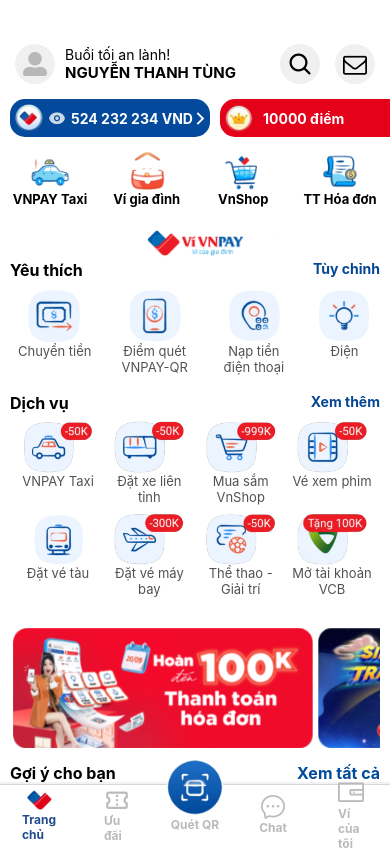
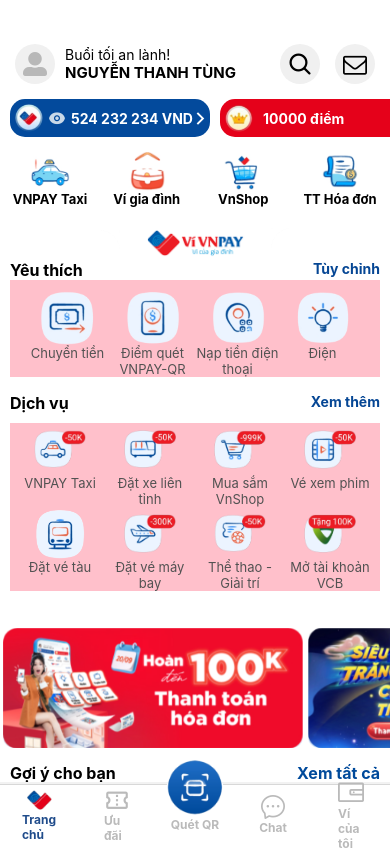
Before and after one commit to ThanhTungEric/VNPayAppUI, a React Native app: screen /tabNavigation in a window 390 px wide. Built offline with nearby package versions, Linux system fonts and the light colour scheme.

Commit message:
push 30/10 sua lai

```diff
--- a/Component/FavoriteFeature.js
+++ b/Component/FavoriteFeature.js
@@ -6,8 +6,16 @@
     TouchableOpacity,
     ScrollView,
     StyleSheet,
+    FlatList,
 } from "react-native";
 import React, { useCallback, useEffect, useState } from "react";
+
+const favoriteFeature = [
+    {icon: require("../assets/icons/chuyentien.png"), text: "Chuyển tiền"},
+    {icon: require("../assets/icons/naptiendienthoai.png"), text: "Điểm quét VNPAY-QR"},
+    {icon: require("../assets/icons/quetmaqr.png"), text: "Nạp tiền điện thoại"},
+    {icon: require("../assets/icons/dien.png"), text: "Điện"},
+]
 
 export default function FavoriteFeature() {
     return (
@@ -16,31 +24,19 @@
                 <Text style={{ fontWeight: "bold", fontSize: 16 }}>Yêu thích</Text>
                 <Text style={{ fontWeight: "bold", color: "#054694" }}>Tùy chỉnh</Text>
             </View>
-            <View style={{ flexDirection: "row", justifyContent: "space-between", paddingHorizontal: 8, paddingTop: 8 }}>
-                <TouchableOpacity>
-                    <View style={{ alignItems: "center"}}>
-                        <Image style={styles.icon} source={require("../assets/icons/chuyentien.png")} />
-                        <Text style={styles.text}>Chuyển tiền</Text>
+
+            <View style={{backgroundColor: "pink", justifyContent: "center", alignItems: "center"}}>
+            <FlatList
+                data={favoriteFeature}
+                numColumns={4}
+                style={{ marginTop: 10}}
+                renderItem={({ item }) => (
+                    <View style={{ alignItems: "center", width: 85 }}>
+                        <Image style={styles.icon} source={item.icon} />
+                        <Text style={styles.text}>{item.text}</Text>
                     </View>
-                </TouchableOpacity>
-                <TouchableOpacity>
-                    <View style={{ alignItems: "center", width: 72 }}>
-                        <Image style={styles.icon} source={require("../assets/icons/naptiendienthoai.png")} />
-                        <Text style={styles.text}>Điểm quét VNPAY-QR</Text>
-                    </View>
-                </TouchableOpacity>
-                <TouchableOpacity>
-                    <View style={{ alignItems: "center", width: 72 }}>
-                        <Image style={styles.icon} source={require("../assets/icons/quetmaqr.png")} />
-                        <Text style={styles.text}>Nạp tiền điện thoại</Text>
-                    </View>
-                </TouchableOpacity>
-                <TouchableOpacity>
-                    <View style={{ alignItems: "center" }}>
-                        <Image style={styles.icon} source={require("../assets/icons/dien.png")} />
-                        <Text style={styles.text}>Điện</Text>
-                    </View>
-                </TouchableOpacity>
+                )}
+            />
             </View>
         </View>
     );
@@ -50,6 +46,7 @@
         width: "100%",
         height: 123,
         backgroundColor: "#fff",
+        paddingHorizontal: 10
     },
     title: {
         flexDirection: "row",
--- a/Component/Poster.js
+++ b/Component/Poster.js
@@ -6,37 +6,33 @@
     TouchableOpacity,
     ScrollView,
     StyleSheet,
+    FlatList,
 } from "react-native";
 import React, { useCallback, useEffect, useState } from "react";
 import { StatusBar } from "expo-status-bar";
 
+const poster = [
+    { image: require("../assets/poster/poster1.png") },
+    { image: require("../assets/poster/poster2.png") },
+    { image: require("../assets/poster/poster3.png") },
+    { image: require("../assets/poster/poster4.png") },
+    { image: require("../assets/poster/poster5.png") },
+    { image: require("../assets/poster/poster6.png") },
+];
+
 export default function Poster() {
     return (
         <View style={styles.container}>
-            <ScrollView
-                horizontal
+            <FlatList
+                data={poster}
+                horizontal={true}
                 showsHorizontalScrollIndicator={false}
-                style={{ flexGrow: 1 }}
-            >
-                <View style={{ alignItems: "center", flexDirection: "row", marginHorizontal: 2.5 }}>
-                    <Image style={styles.image} source={require("../assets/poster/poster1.png")} />
-                </View>
-                <View style={{ alignItems: "center", flexDirection: "row", marginHorizontal: 2.5 }}>
-                    <Image style={styles.image} source={require("../assets/poster/poster2.png")} />
-                </View>
-                <View style={{ alignItems: "center", flexDirection: "row", marginHorizontal: 2.5 }}>
-                    <Image style={styles.image} source={require("../assets/poster/poster3.png")} />
-                </View>
-                <View style={{ alignItems: "center", flexDirection: "row", marginHorizontal: 2.5 }}>
-                    <Image style={styles.image} source={require("../assets/poster/poster4.png")} />
-                </View>
-                <View style={{ alignItems: "center", flexDirection: "row", marginHorizontal: 2.5 }}>
-                    <Image style={styles.image} source={require("../assets/poster/poster5.png")} />
-                </View>
-                <View style={{ alignItems: "center", flexDirection: "row", marginHorizontal: 2.5 }}>
-                    <Image style={styles.image} source={require("../assets/poster/poster6.png")} />
-                </View>
-            </ScrollView>
+                renderItem={({ item }) => (
+                    <View style={{ alignItems: "center", flexDirection: "row", marginHorizontal: 2.5 }}>
+                        <Image style={styles.image} source={item.image} />
+                    </View>
+                )}
+            />
         </View>
     );
 }
--- a/Component/Service.js
+++ b/Component/Service.js
@@ -6,8 +6,20 @@
     TouchableOpacity,
     ScrollView,
     StyleSheet,
+    FlatList,
 } from "react-native";
 import React, { useCallback, useEffect, useState } from "react";
+
+const service = [
+    { icon: require("../assets/serviceImage/serviceTaxi-removebg-preview.png"), text: "VNPAY Taxi" },
+    { icon: require("../assets/serviceImage/serviceDatXeLienTinh-removebg-preview.png"), text: "Đặt xe liên tỉnh" },
+    { icon: require("../assets/serviceImage/serviceMuasanVnShop-removebg-preview.png"), text: "Mua sắm VnShop" },
+    { icon: require("../assets/serviceImage/serviceDatVeXemPhim-removebg-preview.png"), text: "Vé xem phim" },
+    { icon: require("../assets/serviceImage/serviceDatVeTau-removebg-preview.png"), text: "Đặt vé tàu" },
+    { icon: require("../assets/serviceImage/serviceDatVeMayBay-removebg-preview.png"), text: "Đặt vé máy bay" },
+    { icon: require("../assets/serviceImage/serviceTheThaoGiaiTri-removebg-preview.png"), text: "Thể thao - Giải trí" },
+    { icon: require("../assets/serviceImage/serviceMoTaiKhoanVCB-removebg-preview.png"), text: "Mở tài khoản VCB" },
+]
 
 export default function Service() {
     return (
@@ -16,57 +28,17 @@
                 <Text style={{ fontWeight: "bold", fontSize: 16 }}>Dịch vụ</Text>
                 <Text style={{ fontWeight: "bold", color: "#054694" }}>Xem thêm</Text>
             </View>
-            <View style={{ flexDirection: "row", justifyContent: "space-between", paddingHorizontal: 8, paddingTop: 8 }}>
-
-                    <View style={styles.borderIcon}>
-                        <Image style={styles.icon} source={require("../assets/serviceImage/serviceTaxi-removebg-preview.png")} />
-                        <Text style={styles.text}>VNPAY Taxi</Text>
-                    </View>
-
-
-                    <View style={styles.borderIcon}>
-                        <Image style={styles.icon} source={require("../assets/serviceImage/serviceDatXeLienTinh-removebg-preview.png")} />
-                        <Text style={styles.text}>Đặt xe liên tỉnh</Text>
-                    </View>
-
-
-                    <View style={styles.borderIcon}>
-                        <Image style={styles.icon} source={require("../assets/serviceImage/serviceMuasanVnShop-removebg-preview.png")} />
-                        <Text style={styles.text}>Mua sắm VnShop</Text>
-                    </View>
-
-
-                    <View style={styles.borderIcon}>
-                        <Image style={styles.icon} source={require("../assets/serviceImage/serviceDatVeXemPhim-removebg-preview.png")} />
-                        <Text style={styles.text}>Vé xem phim</Text>
-                    </View>
-
-            </View>
-            <View style={{ flexDirection: "row", justifyContent: "space-between", paddingHorizontal: 8, paddingTop: 8 }}>
-
-                    <View style={styles.borderIcon}>
-                        <Image style={styles.icon} source={require("../assets/serviceImage/serviceDatVeTau-removebg-preview.png")} />
-                        <Text style={styles.text}>Đặt vé tàu</Text>
-                    </View>
-
-
-                    <View style={styles.borderIcon}>
-                        <Image style={styles.icon} source={require("../assets/serviceImage/serviceDatVeMayBay-removebg-preview.png")} />
-                        <Text style={styles.text}>Đặt vé máy bay</Text>
-                    </View>
-
-
-                    <View style={styles.borderIcon}>
-                        <Image style={styles.icon} source={require("../assets/serviceImage/serviceTheThaoGiaiTri-removebg-preview.png")} />
-                        <Text style={styles.text}>Thể thao - Giải trí</Text>
-                    </View>
-
-
-                    <View style={styles.borderIcon}>
-                        <Image style={styles.icon} source={require("../assets/serviceImage/serviceMoTaiKhoanVCB-removebg-preview.png")} />
-                        <Text style={styles.text}>Mở tài khoản VCB</Text>
-                    </View>
-
+            <View style={{ justifyContent: "center", alignItems: "center", backgroundColor: "pink", marginTop: 10 }}>
+                <FlatList
+                    data={service}
+                    numColumns={4}
+                    renderItem={({ item }) => (
+                        <View style={styles.borderIcon}>
+                            <Image style={styles.icon} source={item.icon} />
+                            <Text style={styles.text}>{item.text}</Text>
+                        </View>
+                    )}
+                />
             </View>
         </View>
     );
@@ -77,15 +49,19 @@
         height: 220,
         backgroundColor: "#fff",
         marginTop: 10,
+        paddingHorizontal: 10
     },
     title: {
         flexDirection: "row",
         justifyContent: "space-between",
     },
     borderIcon: {
-        alignItems: "center", width: 80
+        alignItems: "center",
+        width: 90,
+        paddingHorizontal: 5
     },
     icon: {
+        width: 52,
         height: 52,
         resizeMode: "contain",
     },
--- a/WalletComponent/AccountInfo.js
+++ b/WalletComponent/AccountInfo.js
@@ -21,6 +21,8 @@
 import { SimpleLineIcons } from '@expo/vector-icons';
 import { EvilIcons } from '@expo/vector-icons';
 import { Bold } from "react-native-feather";
+
+
 
 export default function AccountInfo() {
     return (
--- a/screens/HomeScreen.js
+++ b/screens/HomeScreen.js
@@ -25,6 +25,10 @@
 
 import BalanceScreen from "../Lever2Screen/BalanceScreen";
 const Stack = createNativeStackNavigator();
+
+const service = [
+
+]
 
 export default function HomeScreen() {
   const navigation = useNavigation();
@@ -154,7 +158,7 @@
       <ScrollView
         vertical
         showsVerticalScrollIndicator={false}
-        style={{ flexGrow: 1, width: "100%", paddingHorizontal: 10}}
+        style={{ flexGrow: 1, width: "100%"}}
       >
         <FavoriteFeature />
         <Service/>
```
Also changed, not shown: Component/SuggestionForYou.js (+18 -63 lines), Component/VnShop.js (+8 -7 lines), screens/MyWallet.js (+8 -8 lines).
